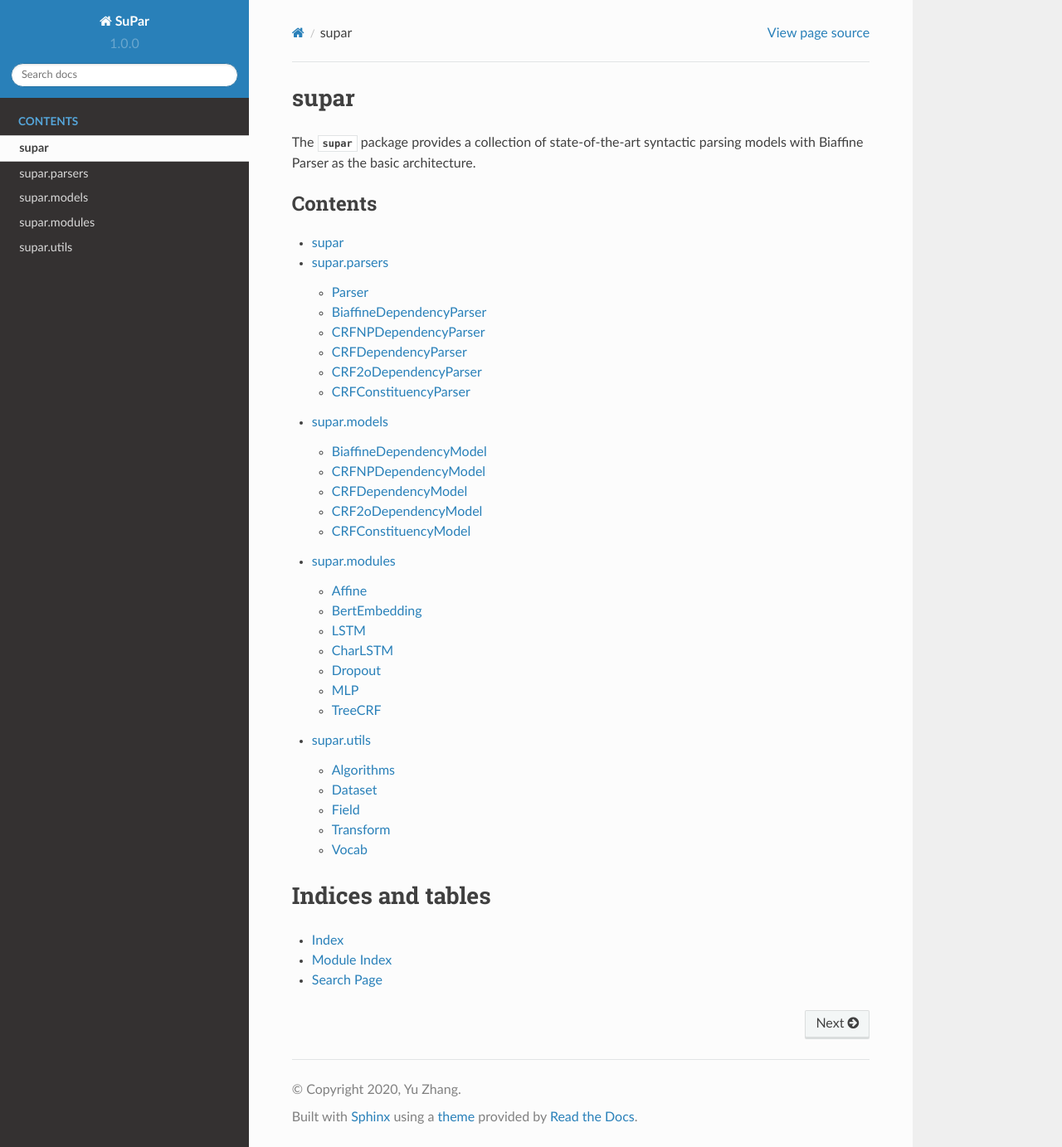
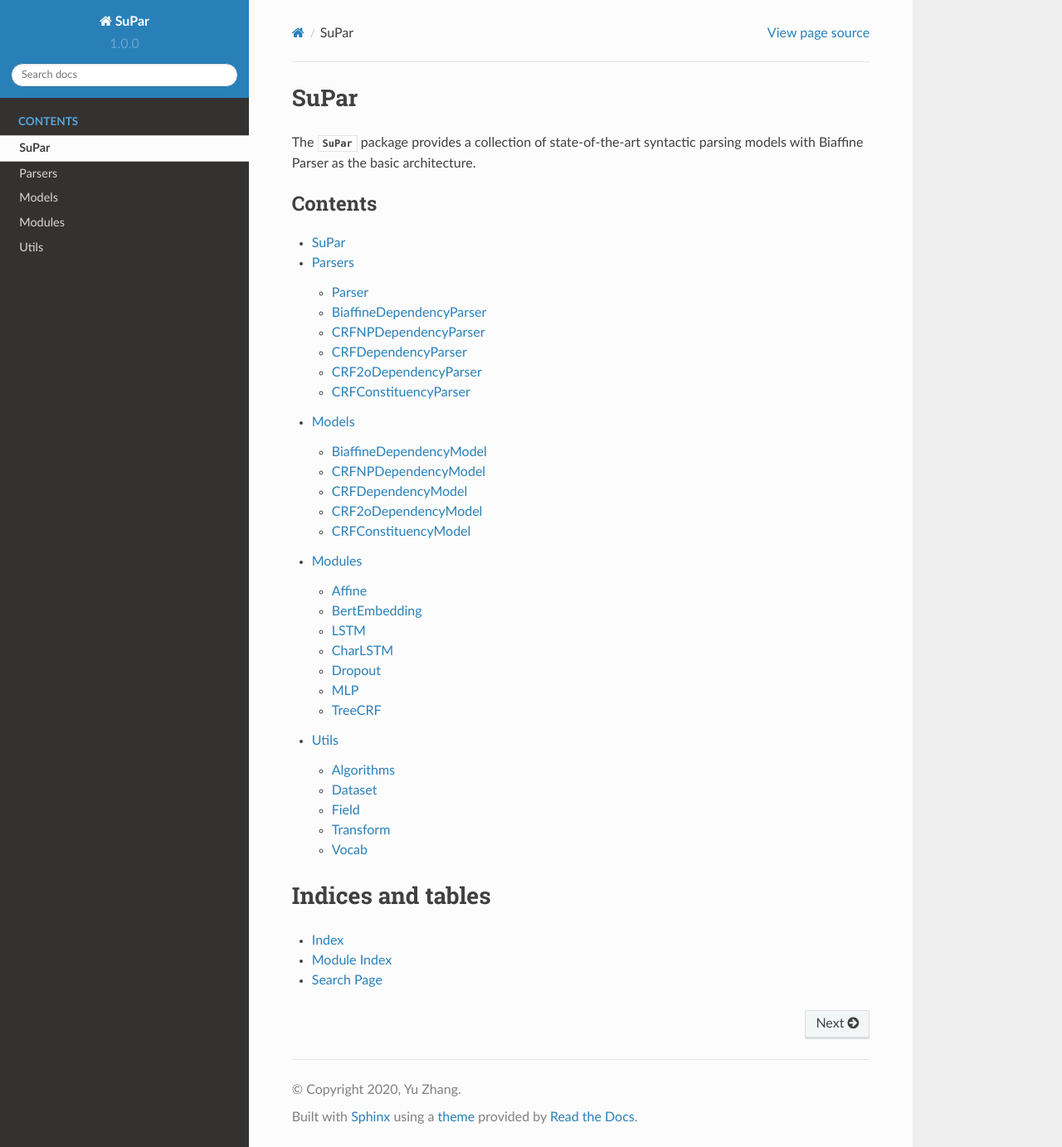
Before and after one commit to yzhangcs/parser, a Sphinx documentation site: the page built from docs/source/index.rst, in a window 1280 px wide and 1383 px high. Shown: the whole window at 83% size. Built offline with Sphinx 7.4.7 and the Read the Docs theme 2.0.0, drawn with Linux system fonts in a browser that asks for light colours.

Commit message:
Improve docs

```diff
--- a/docs/source/index.rst
+++ b/docs/source/index.rst
@@ -3,19 +3,19 @@
    You can adapt this file completely to your liking, but it should at least
    contain the root `toctree` directive.
 
-supar
+SuPar
 =================================
-The :mod:`supar` package provides a collection of state-of-the-art syntactic parsing models with Biaffine Parser as the basic architecture.
+The :mod:`SuPar` package provides a collection of state-of-the-art syntactic parsing models with Biaffine Parser as the basic architecture.
 
 .. toctree::
    :maxdepth: 2
    :caption: Contents
 
    self
-   supar.parsers <parsers>
-   supar.models <models>
-   supar.modules <modules>
-   supar.utils <utils>
+   parsers
+   models
+   modules
+   utils
 
 Indices and tables
 ==================
--- a/docs/source/models.rst
+++ b/docs/source/models.rst
@@ -1,4 +1,4 @@
-supar.models
+Models
 ==================
 
 .. currentmodule:: supar.models
--- a/docs/source/modules.rst
+++ b/docs/source/modules.rst
@@ -1,4 +1,4 @@
-supar.modules
+Modules
 ==================
 
 .. currentmodule:: supar.modules
--- a/docs/source/parsers.rst
+++ b/docs/source/parsers.rst
@@ -1,4 +1,4 @@
-supar.parsers
+Parsers
 ==================
 
 .. currentmodule:: supar.parsers
--- a/docs/source/utils.rst
+++ b/docs/source/utils.rst
@@ -1,4 +1,4 @@
-supar.utils
+Utils
 ==================
 
 .. currentmodule:: supar.utils
```
Also changed, not shown: 1 other file.
